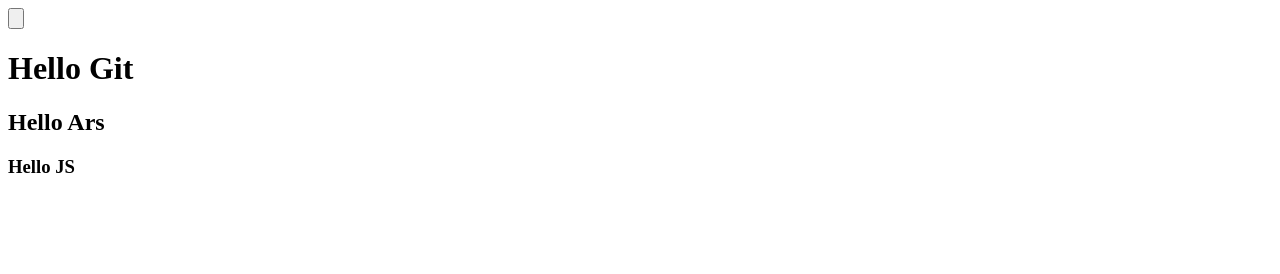
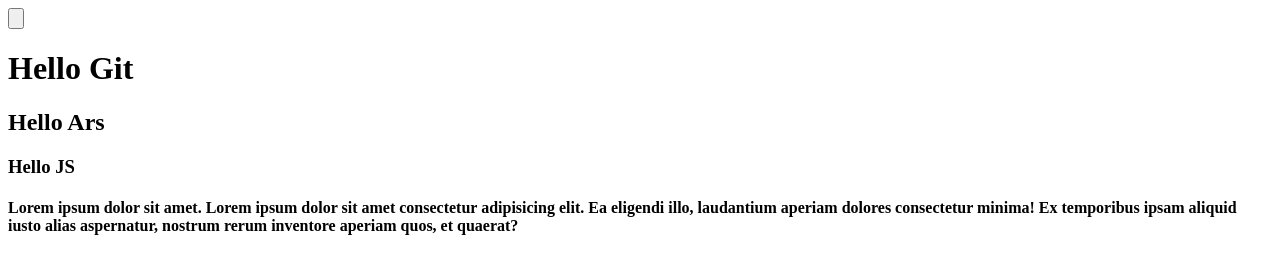
Before and after one commit to arslanishe/Test, a plain HTML site: page index.html in a window 1280 px wide. Drawn offline with Linux system fonts and the light colour scheme.

Commit message:
commit 5

```diff
--- a/index.html
+++ b/index.html
@@ -18,6 +18,8 @@
     <h1>Hello Git</h1>
     <h2>Hello Ars</h2>
     <h3>Hello JS</h3>
-</body>
+    <h4>Lorem ipsum dolor sit amet.
+    Lorem ipsum dolor sit amet consectetur adipisicing elit. Ea eligendi illo, laudantium aperiam dolores consectetur minima! Ex temporibus ipsam aliquid iusto alias aspernatur, nostrum rerum inventore aperiam quos, et quaerat?</h4>
+    </body>
 <script> scr="Script.js"</script>
 </html>
```
